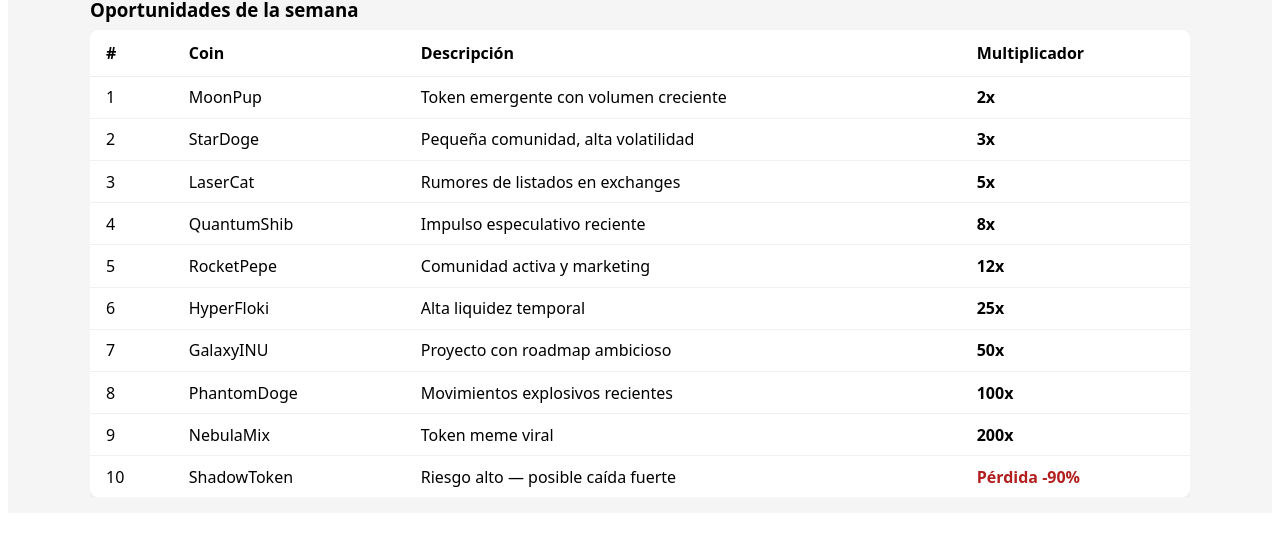
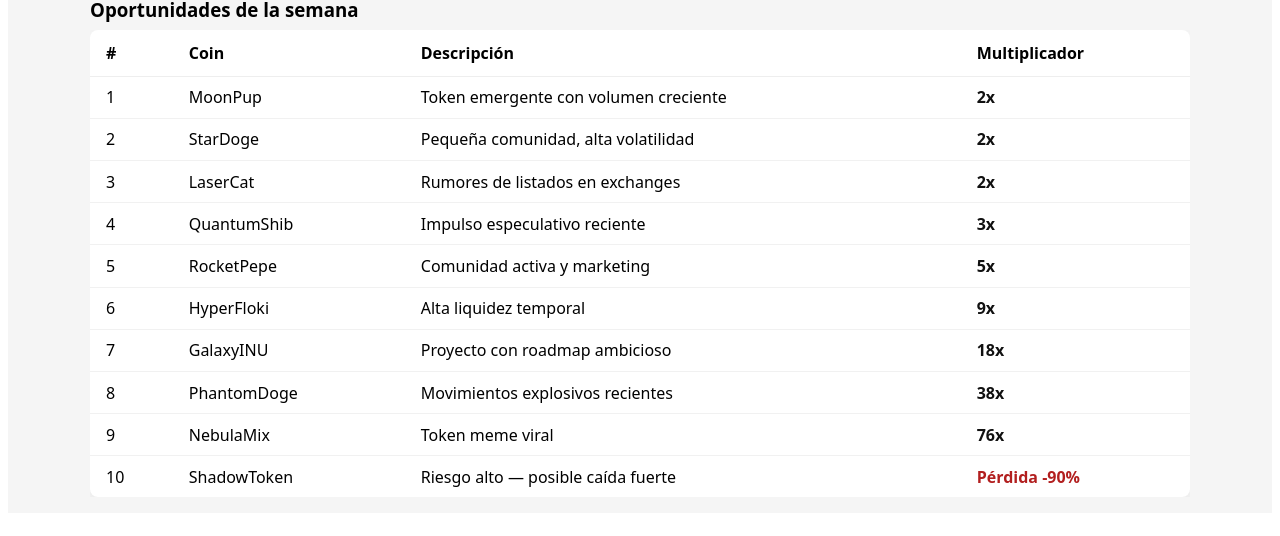
Before and after one commit to falconrandom660-afk/renderWeb, a Next.js app: page / in a window 1280 px wide. Shown: the part 712-1248 px from the top of the page. Built offline with nearby package versions, Linux system fonts and the light colour scheme.

Commit message:
animated multipliers

```diff
--- a/pages/index.js
+++ b/pages/index.js
@@ -1,4 +1,49 @@
+import { useEffect, useState } from 'react'
+
 export default function Home() {
+  const initialRows = [
+    { id: 1, name: 'MoonPup', desc: 'Token emergente con volumen creciente', target: 2 },
+    { id: 2, name: 'StarDoge', desc: 'Pequeña comunidad, alta volatilidad', target: 3 },
+    { id: 3, name: 'LaserCat', desc: 'Rumores de listados en exchanges', target: 5 },
+    { id: 4, name: 'QuantumShib', desc: 'Impulso especulativo reciente', target: 8 },
+    { id: 5, name: 'RocketPepe', desc: 'Comunidad activa y marketing', target: 12 },
+    { id: 6, name: 'HyperFloki', desc: 'Alta liquidez temporal', target: 25 },
+    { id: 7, name: 'GalaxyINU', desc: 'Proyecto con roadmap ambicioso', target: 50 },
+    { id: 8, name: 'PhantomDoge', desc: 'Movimientos explosivos recientes', target: 100 },
+    { id: 9, name: 'NebulaMix', desc: 'Token meme viral', target: 200 },
+    { id: 10, name: 'ShadowToken', desc: 'Riesgo alto — posible caída fuerte', target: -90, isLoss: true }
+  ]
+
+  const seededInitial = initialRows.map(r => {
+    if (r.isLoss) return { ...r, display: 'Pérdida -90%' }
+    const init = Math.max(1, Math.floor(r.target * 0.05))
+    return { ...r, initial: init, current: init }
+  })
+
+  const [rows, setRows] = useState(seededInitial)
+
+  useEffect(() => {
+    // animate multipliers every second for 15 seconds
+    let elapsed = 0
+    const total = 15
+    const interval = setInterval(() => {
+      elapsed += 1
+      setRows(prev => prev.map(r => {
+        if (r.isLoss) return r
+        const f = Math.min(elapsed / total, 1)
+        const base = r.initial + (r.target - r.initial) * f
+        // small random positive jitter to make it feel dynamic
+        const jitter = Math.random() * Math.max(1, r.target * 0.02)
+        const next = Math.min(r.target, Math.floor(base + jitter))
+        // ensure monotonic increase
+        const current = Math.max(r.current || r.initial, next)
+        return { ...r, current }
+      }))
+      if (elapsed >= total) clearInterval(interval)
+    }, 1000)
+    return () => clearInterval(interval)
+  }, [])
+
   return (
     <>
       <header style={{
@@ -141,66 +186,16 @@ export default function Home() {
                 </tr>
               </thead>
               <tbody>
-                <tr style={{ borderBottom: '1px solid #f1f1f1' }}>
-                  <td style={{ padding: '0.6rem 1rem' }}>1</td>
-                  <td style={{ padding: '0.6rem 1rem' }}>MoonPup</td>
-                  <td style={{ padding: '0.6rem 1rem' }}>Token emergente con volumen creciente</td>
-                  <td style={{ padding: '0.6rem 1rem', fontWeight: 700 }}>2x</td>
-                </tr>
-                <tr style={{ borderBottom: '1px solid #f1f1f1' }}>
-                  <td style={{ padding: '0.6rem 1rem' }}>2</td>
-                  <td style={{ padding: '0.6rem 1rem' }}>StarDoge</td>
-                  <td style={{ padding: '0.6rem 1rem' }}>Pequeña comunidad, alta volatilidad</td>
-                  <td style={{ padding: '0.6rem 1rem', fontWeight: 700 }}>3x</td>
-                </tr>
-                <tr style={{ borderBottom: '1px solid #f1f1f1' }}>
-                  <td style={{ padding: '0.6rem 1rem' }}>3</td>
-                  <td style={{ padding: '0.6rem 1rem' }}>LaserCat</td>
-                  <td style={{ padding: '0.6rem 1rem' }}>Rumores de listados en exchanges</td>
-                  <td style={{ padding: '0.6rem 1rem', fontWeight: 700 }}>5x</td>
-                </tr>
-                <tr style={{ borderBottom: '1px solid #f1f1f1' }}>
-                  <td style={{ padding: '0.6rem 1rem' }}>4</td>
-                  <td style={{ padding: '0.6rem 1rem' }}>QuantumShib</td>
-                  <td style={{ padding: '0.6rem 1rem' }}>Impulso especulativo reciente</td>
-                  <td style={{ padding: '0.6rem 1rem', fontWeight: 700 }}>8x</td>
-                </tr>
-                <tr style={{ borderBottom: '1px solid #f1f1f1' }}>
-                  <td style={{ padding: '0.6rem 1rem' }}>5</td>
-                  <td style={{ padding: '0.6rem 1rem' }}>RocketPepe</td>
-                  <td style={{ padding: '0.6rem 1rem' }}>Comunidad activa y marketing</td>
-                  <td style={{ padding: '0.6rem 1rem', fontWeight: 700 }}>12x</td>
-                </tr>
-                <tr style={{ borderBottom: '1px solid #f1f1f1' }}>
-                  <td style={{ padding: '0.6rem 1rem' }}>6</td>
-                  <td style={{ padding: '0.6rem 1rem' }}>HyperFloki</td>
-                  <td style={{ padding: '0.6rem 1rem' }}>Alta liquidez temporal</td>
-                  <td style={{ padding: '0.6rem 1rem', fontWeight: 700 }}>25x</td>
-                </tr>
-                <tr style={{ borderBottom: '1px solid #f1f1f1' }}>
-                  <td style={{ padding: '0.6rem 1rem' }}>7</td>
-                  <td style={{ padding: '0.6rem 1rem' }}>GalaxyINU</td>
-                  <td style={{ padding: '0.6rem 1rem' }}>Proyecto con roadmap ambicioso</td>
-                  <td style={{ padding: '0.6rem 1rem', fontWeight: 700 }}>50x</td>
-                </tr>
-                <tr style={{ borderBottom: '1px solid #f1f1f1' }}>
-                  <td style={{ padding: '0.6rem 1rem' }}>8</td>
-                  <td style={{ padding: '0.6rem 1rem' }}>PhantomDoge</td>
-                  <td style={{ padding: '0.6rem 1rem' }}>Movimientos explosivos recientes</td>
-                  <td style={{ padding: '0.6rem 1rem', fontWeight: 700 }}>100x</td>
-                </tr>
-                <tr style={{ borderBottom: '1px solid #f1f1f1' }}>
-                  <td style={{ padding: '0.6rem 1rem' }}>9</td>
-                  <td style={{ padding: '0.6rem 1rem' }}>NebulaMix</td>
-                  <td style={{ padding: '0.6rem 1rem' }}>Token meme viral</td>
-                  <td style={{ padding: '0.6rem 1rem', fontWeight: 700 }}>200x</td>
-                </tr>
-                <tr>
-                  <td style={{ padding: '0.6rem 1rem' }}>10</td>
-                  <td style={{ padding: '0.6rem 1rem' }}>ShadowToken</td>
-                  <td style={{ padding: '0.6rem 1rem' }}>Riesgo alto — posible caída fuerte</td>
-                  <td style={{ padding: '0.6rem 1rem', fontWeight: 700, color: '#b21f1f' }}>Pérdida -90%</td>
-                </tr>
+                {rows.map((r, idx) => (
+                  <tr key={r.id} style={{ borderBottom: idx !== rows.length - 1 ? '1px solid #f1f1f1' : undefined }}>
+                    <td style={{ padding: '0.6rem 1rem' }}>{r.id}</td>
+                    <td style={{ padding: '0.6rem 1rem' }}>{r.name}</td>
+                    <td style={{ padding: '0.6rem 1rem' }}>{r.desc}</td>
+                    <td style={{ padding: '0.6rem 1rem', fontWeight: 700, color: r.isLoss ? '#b21f1f' : '#111' }}>
+                      {r.isLoss ? r.display : `${r.current}x`}
+                    </td>
+                  </tr>
+                ))}
               </tbody>
             </table>
           </div>
```
